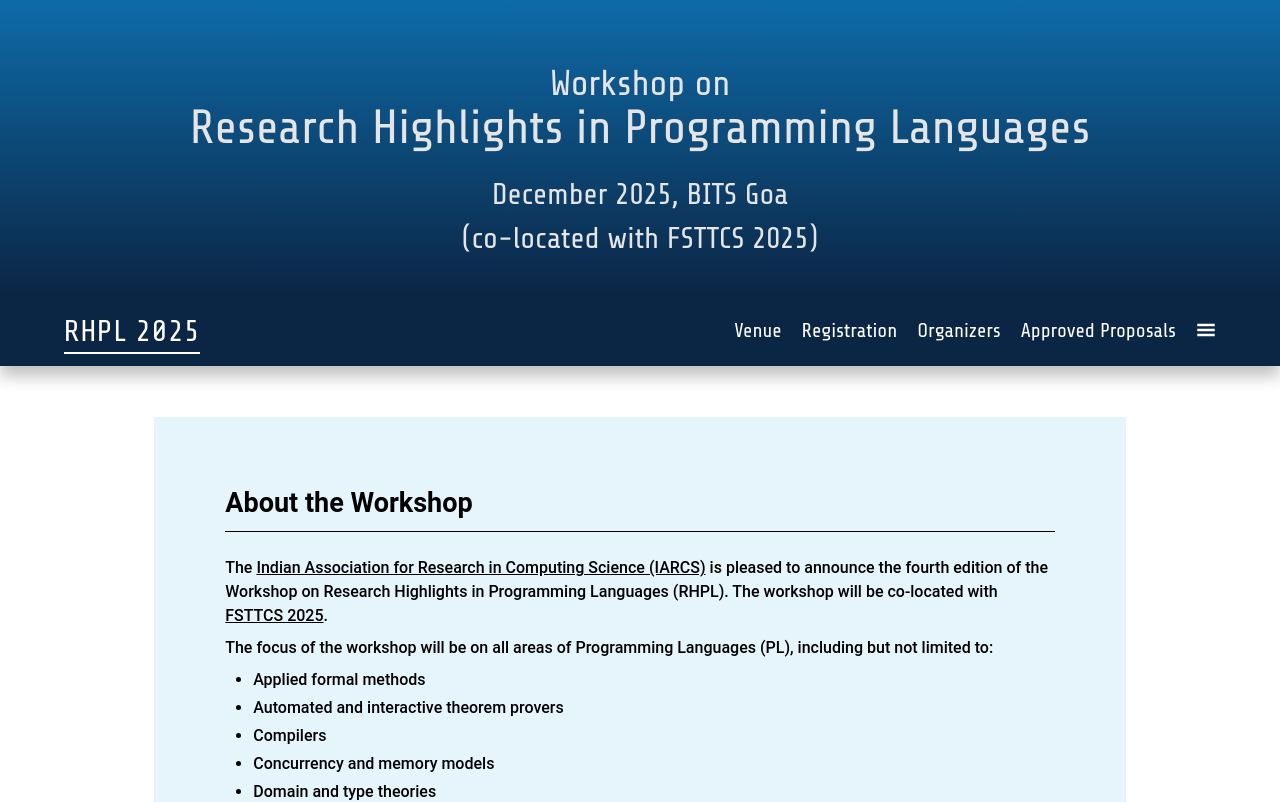
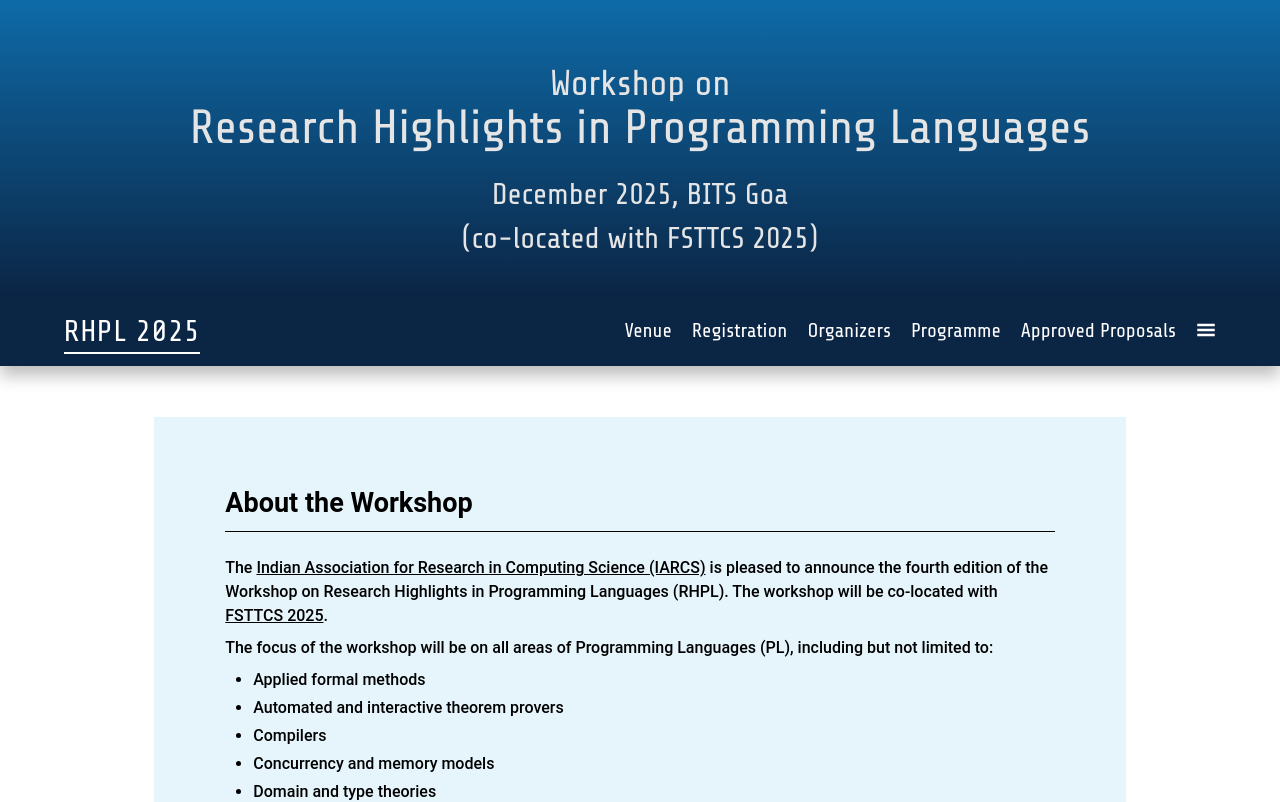
Before and after one commit to RajivDalal/RHPL, a React (Vite) app in the folder rhpl-web/: page / in a window 1280 px wide. Shown: the top 802 px of the page. Built offline with nearby package versions, Linux system fonts and the light colour scheme; a web font is replaced by a local one.

Commit message:
changes to navbar

```diff
--- a/rhpl-web/src/components/navbar.jsx
+++ b/rhpl-web/src/components/navbar.jsx
@@ -24,10 +24,9 @@
         <div className="flex justify-center items-center space-x-5 lg:text-[1.25rem] text-center font-share">
           <div className='hidden lg:flex space-x-5'>
             <NavLink onClick={handleLinkClick} to="/venue">Venue</NavLink>
-
             <NavLink onClick={handleLinkClick} to="/registration">Registration</NavLink>
             <NavLink onClick={handleLinkClick} to="/organizers">Organizers</NavLink>
-
+            <NavLink onClick={handleLinkClick} to="/programme">Programme</NavLink>
             <NavLink onClick={handleLinkClick} to="/approved_proposals">Approved Proposals</NavLink>
           </div>
           <div className='relative inline-block'>
```
